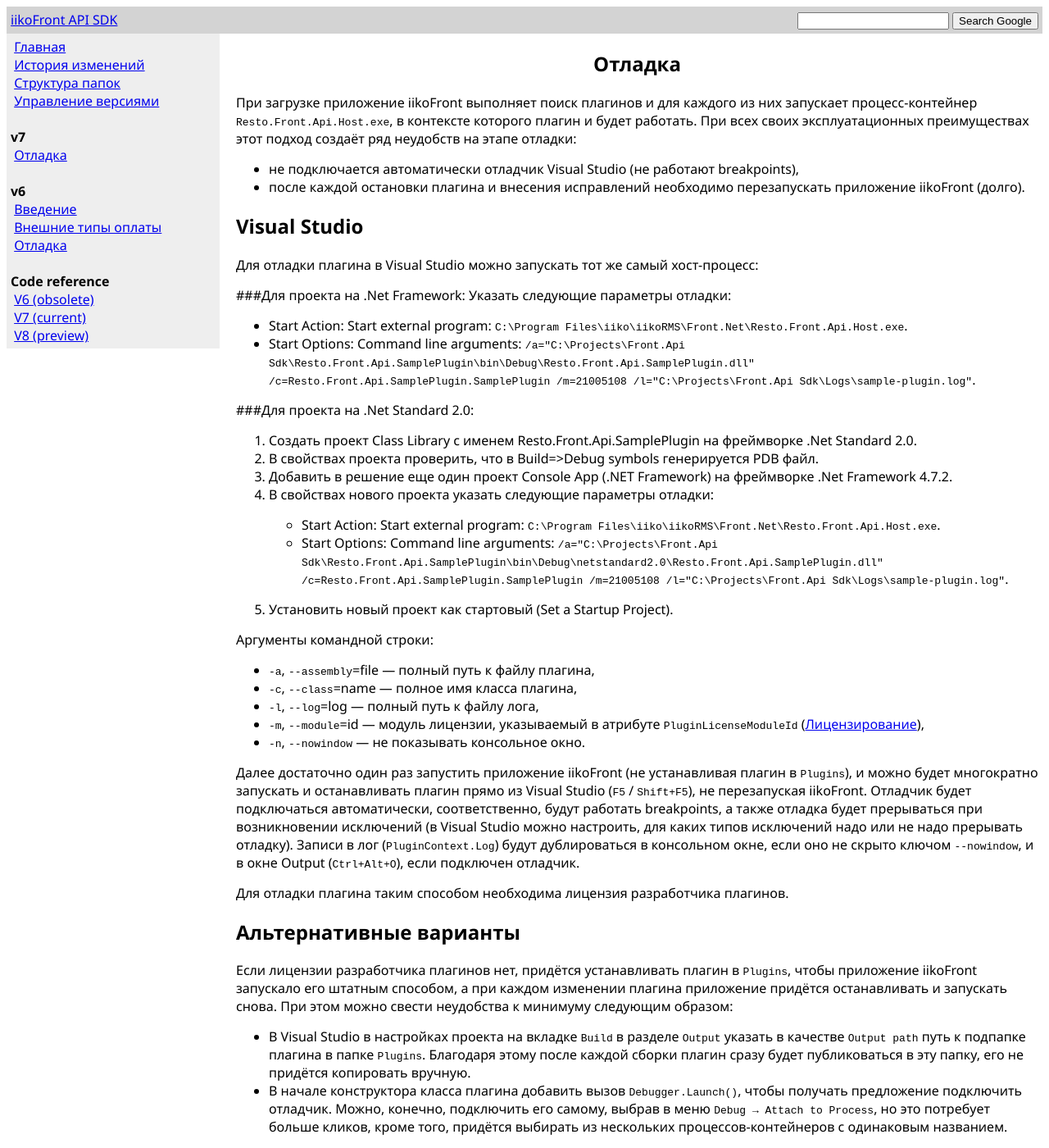
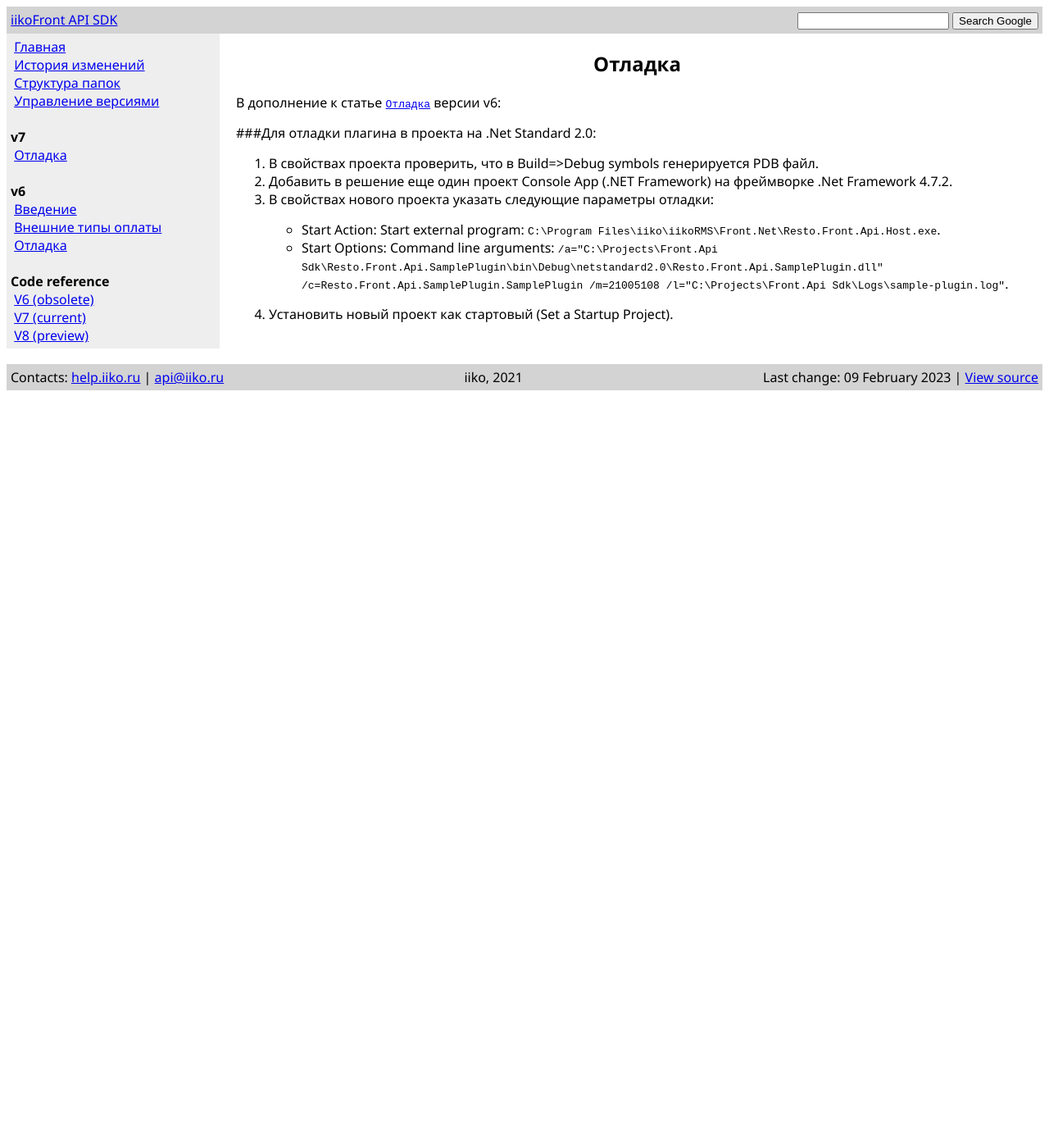
Before and after one commit to iiko/front.api.doc, a Jekyll site: the page built from v7/ru/Debugging.md, in a window 1280 px wide and 1400 px high. Shown: the whole window at 82% size. Built offline with Jekyll 4.4.1, drawn with Linux system fonts in a browser that asks for light colours.

Commit message:
RMS-54283
Исправления на замечания ревью

```diff
--- a/v7/ru/Debugging.md
+++ b/v7/ru/Debugging.md
@@ -2,43 +2,14 @@
 title: Отладка
 layout: default
 ---
-При загрузке приложение iikoFront выполняет поиск плагинов и для каждого из них запускает процесс-контейнер `Resto.Front.Api.Host.exe`, в контексте которого плагин и будет работать. При всех своих эксплуатационных преимуществах этот подход создаёт ряд неудобств на этапе отладки:
 
-- не подключается автоматически отладчик Visual Studio (не работают breakpoints),
-- после каждой остановки плагина и внесения исправлений необходимо перезапускать приложение iikoFront (долго).
+В дополнение к статье [`Отладка`](https://iiko.github.io/front.api.doc/v6/ru/Debugging.html) версии v6:
 
-## Visual Studio
-Для отладки плагина в Visual Studio можно запускать тот же самый хост-процесс:
+###Для отладки плагина в проекта на .Net Standard 2.0:
 
-###Для проекта на .Net Framework:
-Указать следующие параметры отладки:
-
-- Start Action: Start external program: `C:\Program Files\iiko\iikoRMS\Front.Net\Resto.Front.Api.Host.exe`.
-- Start Options: Command line arguments: `/a="C:\Projects\Front.Api Sdk\Resto.Front.Api.SamplePlugin\bin\Debug\Resto.Front.Api.SamplePlugin.dll" /c=Resto.Front.Api.SamplePlugin.SamplePlugin /m=21005108 /l="C:\Projects\Front.Api Sdk\Logs\sample-plugin.log"`.
-
-###Для проекта на .Net Standard 2.0:
-1.	Создать проект Class Library c именем Resto.Front.Api.SamplePlugin на фреймворке .Net Standard 2.0.
-2.	В свойствах проекта проверить, что в Build=>Debug symbols генерируется PDB файл.
-3.	Добавить в решение еще один проект Console App (.NET Framework) на фреймворке .Net Framework 4.7.2.
-4.	В свойствах нового проекта указать следующие параметры отладки:
+1.	В свойствах проекта проверить, что в Build=>Debug symbols генерируется PDB файл.
+2.	Добавить в решение еще один проект Console App (.NET Framework) на фреймворке .Net Framework 4.7.2.
+3.	В свойствах нового проекта указать следующие параметры отладки:
 	- Start Action: Start external program: `C:\Program Files\iiko\iikoRMS\Front.Net\Resto.Front.Api.Host.exe`.
 	- Start Options: Command line arguments: `/a="C:\Projects\Front.Api Sdk\Resto.Front.Api.SamplePlugin\bin\Debug\netstandard2.0\Resto.Front.Api.SamplePlugin.dll" /c=Resto.Front.Api.SamplePlugin.SamplePlugin /m=21005108 /l="C:\Projects\Front.Api Sdk\Logs\sample-plugin.log"`.
-5.	Установить новый проект как стартовый (Set a Startup Project).
-
-Аргументы командной строки:
-
-- `-a`, `--assembly`=file — полный путь к файлу плагина,
-- `-c`, `--class`=name    — полное имя класса плагина,
-- `-l`, `--log`=log       — полный путь к файлу лога,
-- `-m`, `--module`=id     — модуль лицензии, указываемый в атрибуте `PluginLicenseModuleId` ([Лицензирование](Licensing)),
-- `-n`, `--nowindow`      — не показывать консольное окно.
-
-Далее достаточно один раз запустить приложение iikoFront (не устанавливая плагин в `Plugins`), и можно будет многократно запускать и останавливать плагин прямо из Visual Studio (`F5` / `Shift+F5`), не перезапуская iikoFront. Отладчик будет подключаться автоматически, соответственно, будут работать breakpoints, а также отладка будет прерываться при возникновении исключений (в Visual Studio можно настроить, для каких типов исключений надо или не надо прерывать отладку). Записи в лог (`PluginContext.Log`) будут дублироваться в консольном окне, если оно не скрыто ключом `--nowindow`, и в окне Output (`Ctrl+Alt+O`), если подключен отладчик.
-
-Для отладки плагина таким способом необходима лицензия разработчика плагинов.
-
-## Альтернативные варианты
-Если лицензии разработчика плагинов нет, придётся устанавливать плагин в `Plugins`, чтобы приложение iikoFront запускало его штатным способом, а при каждом изменении плагина приложение придётся останавливать и запускать снова. При этом можно свести неудобства к минимуму следующим образом:
-
-- В Visual Studio в настройках проекта на вкладке `Build` в разделе `Output` указать в качестве `Output path` путь к подпапке плагина в папке `Plugins`. Благодаря этому после каждой сборки плагин сразу будет публиковаться в эту папку, его не придётся копировать вручную.
-- В начале конструктора класса плагина добавить вызов `Debugger.Launch()`, чтобы получать предложение подключить отладчик. Можно, конечно, подключить его самому, выбрав в меню `Debug → Attach to Process`, но это потребует больше кликов, кроме того, придётся выбирать из нескольких процессов-контейнеров с одинаковым названием.
+4.	Установить новый проект как стартовый (Set a Startup Project).
```
